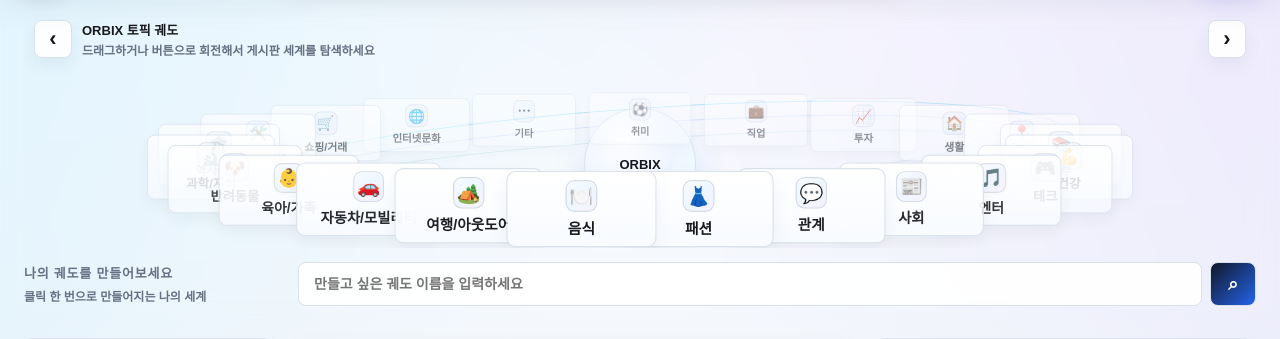
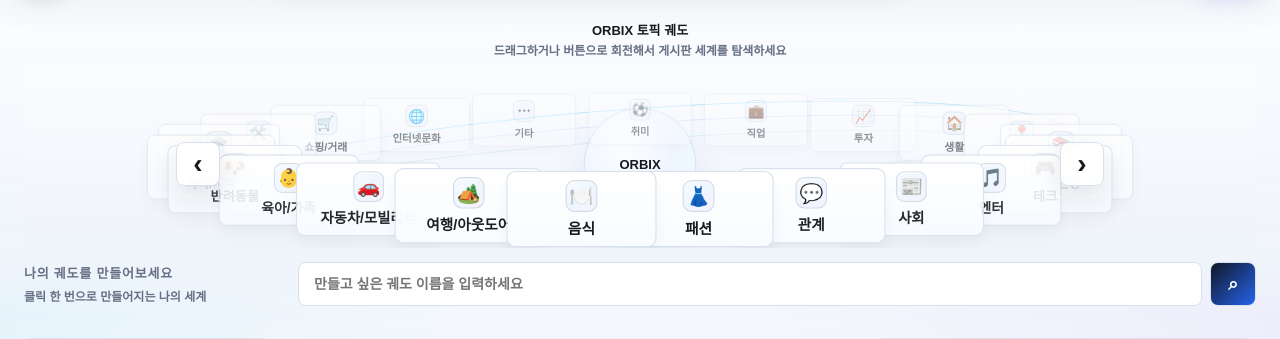
Before and after one commit to woojoong22/ORBIX, a Django app: page / in a window 1280 px wide. Shown: the part 64-403 px from the top of the page. Run offline with Django 5.2, Linux system fonts and the light colour scheme; data comes from the database, SQL or seed files in the repository; data that the repository does not hold is empty; some libraries are stand-ins or nearby versions.

Commit message:
Refine orbit slider controls

```diff
--- a/posts/templates/home.html
+++ b/posts/templates/home.html
@@ -278,7 +278,8 @@
             width: min(1540px, 100%);
             margin: 0 auto;
             padding: 10px 24px 0;
-            background: transparent;
+            background:
+                linear-gradient(180deg, rgba(251, 252, 255, 0.98) 0%, rgba(239, 244, 250, 0.96) 82%, rgba(239, 244, 250, 0) 100%);
             backdrop-filter: blur(14px);
         }
 
@@ -296,15 +297,16 @@
         }
 
         .orbit-control-row {
-            display: grid;
-            grid-template-columns: auto 1fr auto;
+            display: flex;
             align-items: center;
-            gap: 10px;
+            justify-content: center;
             padding: 0 10px 8px;
         }
 
         .orbit-title {
+            width: min(620px, 100%);
             min-width: 0;
+            text-align: center;
         }
 
         .orbit-title strong,
@@ -331,16 +333,16 @@
         .orbit-button {
             display: grid;
             place-items: center;
-            width: 38px;
-            height: 38px;
+            width: 44px;
+            height: 44px;
             border: 1px solid var(--line);
             border-radius: 8px;
             background: rgba(255, 255, 255, 0.9);
             color: var(--ink);
-            font-size: 22px;
+            font-size: 28px;
             font-weight: 900;
             cursor: pointer;
-            box-shadow: 0 7px 18px rgba(25, 31, 44, 0.06);
+            box-shadow: 0 10px 24px rgba(25, 31, 44, 0.1);
         }
 
         .orbit-button:hover {
@@ -354,6 +356,28 @@
             overflow: hidden;
             touch-action: pan-y;
             cursor: grab;
+            background:
+                linear-gradient(180deg, rgba(251, 252, 255, 0.98), rgba(239, 244, 250, 0.96));
+            border-radius: 8px;
+        }
+
+        .orbit-viewport .orbit-button {
+            position: absolute;
+            top: 54%;
+            z-index: 130;
+            transform: translateY(-50%);
+        }
+
+        .orbit-viewport .orbit-button:hover {
+            transform: translateY(-50%) scale(1.04);
+        }
+
+        .orbit-prev {
+            left: max(10px, calc(50% - min(430px, 42vw) - 34px));
+        }
+
+        .orbit-next {
+            right: max(10px, calc(50% - min(430px, 42vw) - 34px));
         }
 
         .orbit-viewport.dragging {
@@ -599,6 +623,14 @@
                 width: 94px;
                 min-height: 56px;
                 font-size: 12px;
+            }
+
+            .orbit-prev {
+                left: 8px;
+            }
+
+            .orbit-next {
+                right: 8px;
             }
         }
 
@@ -1671,14 +1703,14 @@
         <div class="topic-shell">
             <div class="topic-topline">
                 <div class="orbit-control-row">
-                    <button class="orbit-button" type="button" data-orbit-prev aria-label="이전 궤도">‹</button>
                     <div class="orbit-title">
                         <strong>{% if topic_category %}{{ topic_category.name }} 궤도{% else %}ORBIX 토픽 궤도{% endif %}</strong>
                         <span>드래그하거나 버튼으로 회전해서 게시판 세계를 탐색하세요</span>
                     </div>
-                    <button class="orbit-button" type="button" data-orbit-next aria-label="다음 궤도">›</button>
                 </div>
                 <div class="orbit-viewport" data-orbit>
+                    <button class="orbit-button orbit-prev" type="button" data-orbit-prev aria-label="이전 궤도">‹</button>
+                    <button class="orbit-button orbit-next" type="button" data-orbit-next aria-label="다음 궤도">›</button>
                     <div class="orbit-ring" aria-hidden="true"></div>
                     <div class="orbit-core" aria-hidden="true">
                         <span>{% if topic_category %}{{ topic_category.name }}{% else %}ORBIX{% endif %}</span>
@@ -2124,7 +2156,7 @@
             });
             orbit.addEventListener("pointermove", (event) => {
                 if (!orbitDragStart) return;
-                orbitRotation = orbitDragStart.rotation + (event.clientX - orbitDragStart.x) / 180;
+                orbitRotation = orbitDragStart.rotation + (event.clientX - orbitDragStart.x) / 42;
                 layoutOrbit();
             });
             orbit.addEventListener("pointerup", (event) => {
```
